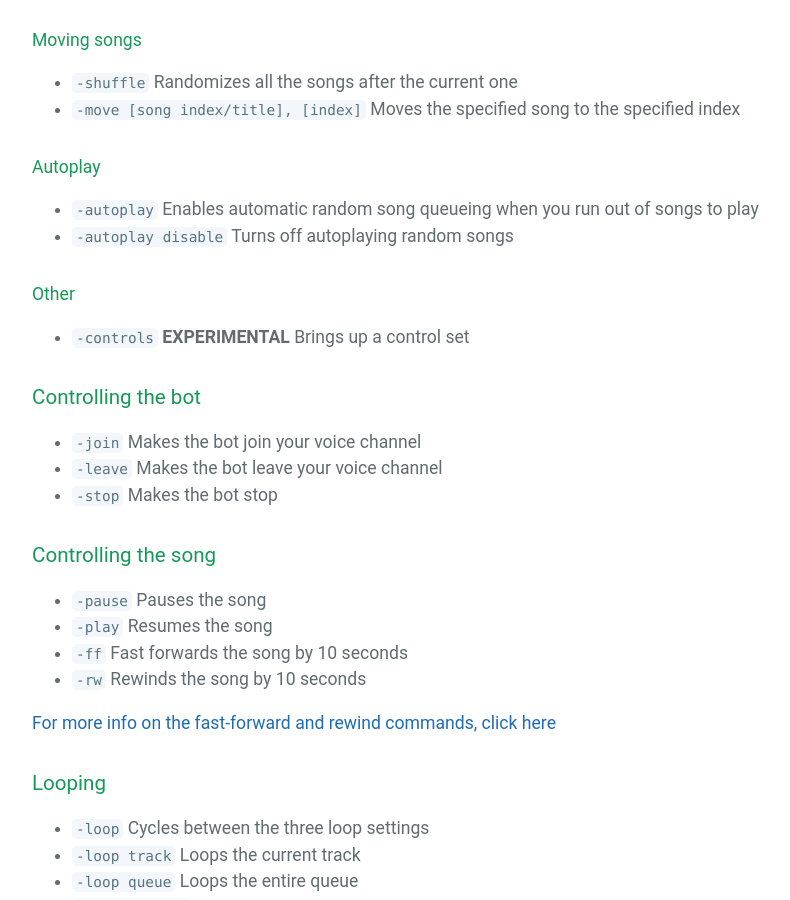
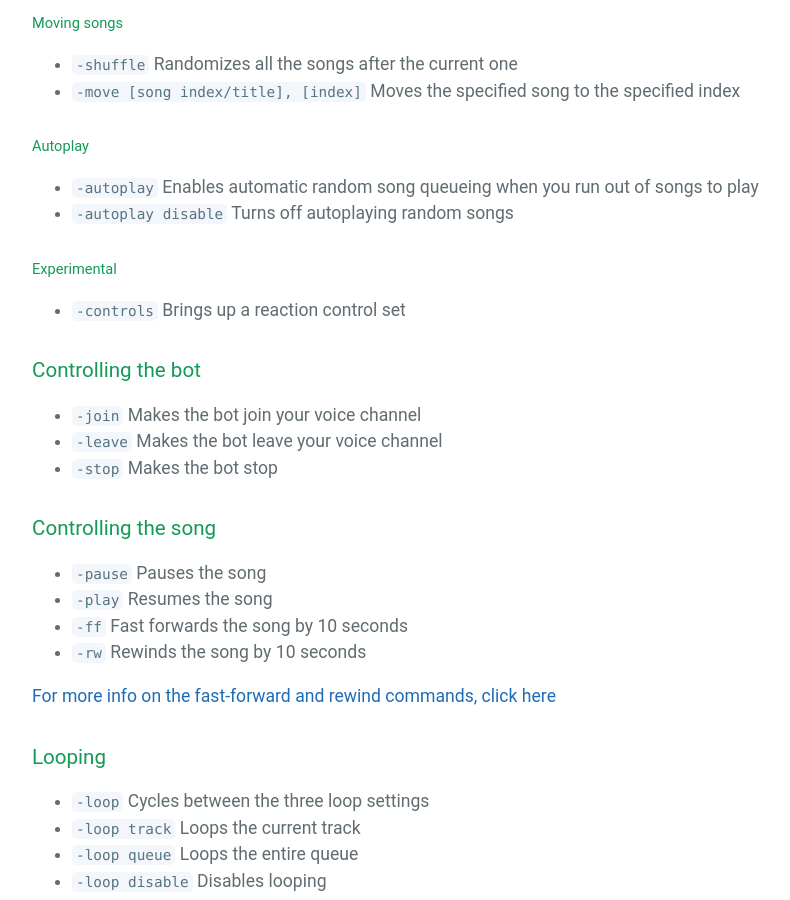
Before and after one commit to mymindishazel/marv-docs, a Jekyll site: the page built from commands.md, in a window 1280 px wide and 900 px high, scrolled down 1829 px. Shown: the whole window, without its empty margins (192-982 px from the left). Built offline with Jekyll 4.4.1, drawn with Linux system fonts in a browser that asks for light colours; our own code applies the rules of GitHub Pages for plain Markdown files.

Commit message:
Update commands.md

```diff
--- a/commands.md
+++ b/commands.md
@@ -30,39 +30,39 @@
 * `-link` Shows a link to the current track
 * `-time` Displays info related to the duration of the song
 
-#### Lyrics
+##### Lyrics
 
 * `-lyrics` Shows lyrics for the current song
 * `-lyrics [song]` Shows lyrics for the inputted song
 
 ### Controlling the queue
 
-#### Changing the current song
+##### Changing the current song
 
 * `-next/skip` Skips to the next song
 * `-back` Skips to the previous song
 * `-jump [song index/title]` Jumps to the track at the specified index/title
 
-#### Removing songs
+##### Removing songs
 
 * `-remove [song index/title]` Removes the track at the specified index/title
 * `-remove last` Removes the last song
 * `-remove current` Removes the current song
 * `-clear` Clears the queue
 
-#### Moving songs
+##### Moving songs
 
 * `-shuffle` Randomizes all the songs after the current one
 * `-move [song index/title], [index]` Moves the specified song to the specified index
 
-#### Autoplay
+##### Autoplay
 
 * `-autoplay` Enables automatic random song queueing when you run out of songs to play
 * `-autoplay disable` Turns off autoplaying random songs
 
-#### Other
+##### Experimental
 
-* `-controls` **EXPERIMENTAL** Brings up a control set
+* `-controls` Brings up a reaction control set
 
 ### Controlling the bot
 
```
